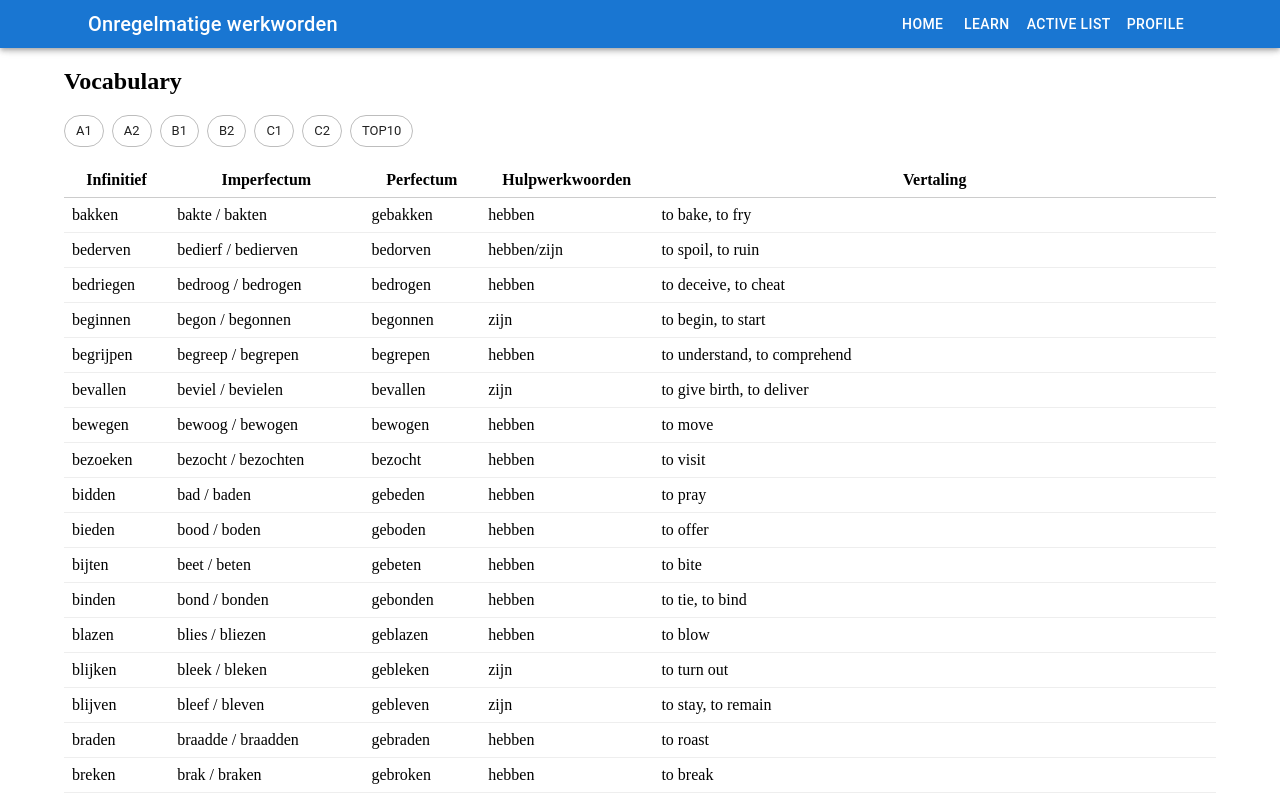
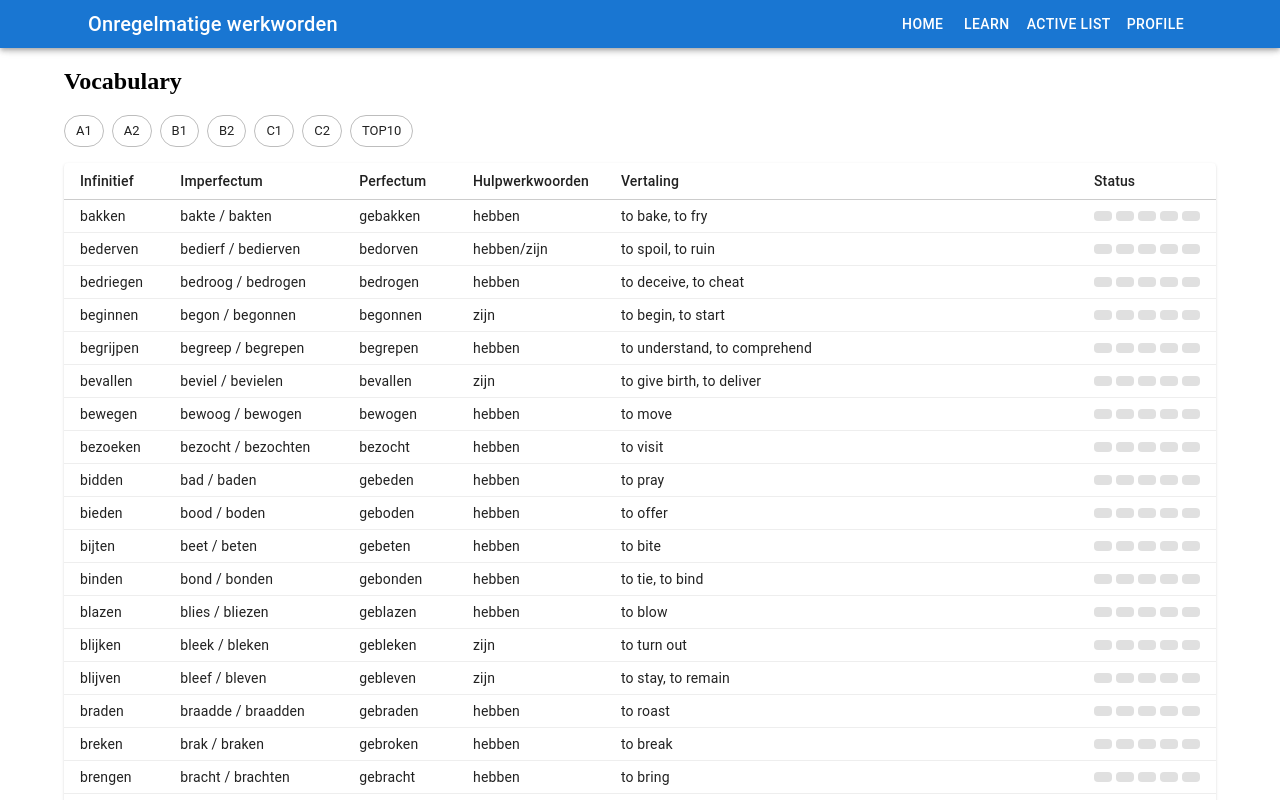
Before and after one commit to mykhailo-petrenko/onregelmatige-werkwoorden, a React (Vite) app in the folder web-ui/: page / in a window 1280 px wide. Built offline with nearby package versions, Linux system fonts and the light colour scheme; the HTML template or start-up script is replaced by a standard one.

Commit message:
Show learning progress for each word as color gradient (progress segmented by 5 buckets).

```diff
--- a/web-ui/src/Lists/statsStorage.ts
+++ b/web-ui/src/Lists/statsStorage.ts
@@ -42,8 +42,8 @@ export function useWordBuckets() {
   );
 
   const getWordBucket = useCallback(
-    (id: string) => {
-      return buckets[id] || DEFAULT_BUCKET;
+    (id: string, default_value: number = DEFAULT_BUCKET) => {
+      return buckets[id] || default_value;
     },
     [buckets]
   );
--- a/web-ui/src/Vocabulary/Vocabulary.tsx
+++ b/web-ui/src/Vocabulary/Vocabulary.tsx
@@ -1,9 +1,8 @@
 import React, { type JSX } from 'react';
-import { useAtom } from 'jotai';
-import { myListsPersistence } from '../Lists/manageLists';
 import { ALL_WORDS, DEFAULT_LISTS } from '../Lists/words';
 import { useReactTable, getCoreRowModel, flexRender } from '@tanstack/react-table';
-import { Box, Chip, Container } from '@mui/material';
+import { Box, Chip, Container, Table as MuiTable, TableHead, TableBody, TableRow, TableCell, TableContainer, Paper } from '@mui/material';
+import { useWordBuckets, MAX_BUCKET } from '../Lists/statsStorage';
 import type { VerbInfo } from '../Lists/types';
 import type { ColumnDef, HeaderGroup, Row, Cell } from '@tanstack/react-table';
 
@@ -35,6 +34,16 @@ const columns: ColumnDef<VerbInfo>[] = [
 	},
 ];
 
+const DEFAULT_COLOR = '#e0e0e0';
+
+const LEARNING_GRADIENT = [
+	'#FF4E11',
+	'#FF8E15',
+	'#FAB733',
+	'#ACB334',
+	'#69B34C',
+];
+
 const LEVELS = DEFAULT_LISTS.map(l => l.label);
 const LEVEL_IDS = DEFAULT_LISTS.reduce((acc, list) => {
 	acc[list.label] = list.items;
@@ -42,8 +51,6 @@ const LEVEL_IDS = DEFAULT_LISTS.reduce((acc, list) => {
 }, {} as Record<string, string[]>);
 
 export function Vocabulary(): JSX.Element {
-	// keep reading lists to trigger updates when user changes their lists (not used directly now)
-	const [/* lists */] = useAtom(myListsPersistence);
 	const [selectedLevels, setSelectedLevels] = React.useState<string[]>([]);
 
 	const filteredData = React.useMemo(() => {
@@ -52,9 +59,49 @@ export function Vocabulary(): JSX.Element {
 		return ALL_WORDS.filter(v => allowed.has(v.id));
 	}, [selectedLevels]);
 
+	const { getWordBucket } = useWordBuckets();
+
+	const progressCol: ColumnDef<VerbInfo> = React.useMemo(() => ({
+		id: 'progress',
+		header: 'Status',
+		accessorFn: (row) => row.id,
+		cell: (ctx) => {
+			const id = ctx.getValue() as string;
+
+			const bucket = getWordBucket(id, 0);
+
+			// color mapping: 1 -> orange, 5 -> green, interpolate roughly
+			const color = bucket && LEARNING_GRADIENT[bucket - 1];
+
+			// render 5 segments; filled segments colored according to bucket, others are light gray
+			const segments = new Array(MAX_BUCKET).fill(0).map((_, i) => {
+				const filled = i < bucket;
+				return (
+					<Box
+						key={i}
+						sx={{
+							width: 18,
+							height: 10,
+							borderRadius: 1,
+							backgroundColor: filled ? color : DEFAULT_COLOR,
+						}}
+					/>
+				);
+			});
+
+			return (
+				<Box sx={{ display: 'flex', alignItems: 'center', gap: 0.5 }}>
+					{segments}
+				</Box>
+			);
+		}
+	}), [getWordBucket]);
+
+	const columnsWithProgress = React.useMemo(() => [...columns, progressCol], [progressCol]);
+
 	const table = useReactTable<VerbInfo>({
 		data: filteredData,
-		columns,
+		columns: columnsWithProgress,
 		getCoreRowModel: getCoreRowModel(),
 	});
 
@@ -79,30 +126,32 @@ export function Vocabulary(): JSX.Element {
 				))}
 			</Box>
 
-			<table style={{ width: '100%', borderCollapse: 'collapse' }}>
-				<thead>
+			<TableContainer component={Paper}>
+				<MuiTable size="small">
+					<TableHead>
 						{table.getHeaderGroups().map((hg: HeaderGroup<VerbInfo>) => (
-						<tr key={hg.id}>
+							<TableRow key={hg.id}>
 								{hg.headers.map(h => (
-								<th key={h.id} style={{ borderBottom: '1px solid #ccc', padding: 8 }}>
+									<TableCell key={h.id} sx={{ borderBottom: '1px solid #ccc' }}>
 										{flexRender(h.column.columnDef.header, h.getContext())}
-								</th>
+									</TableCell>
 								))}
-						</tr>
+							</TableRow>
 						))}
-				</thead>
-				<tbody>
+					</TableHead>
+					<TableBody>
 						{table.getRowModel().rows.map((row: Row<VerbInfo>) => (
-						<tr key={row.id}>
+							<TableRow key={row.id}>
 								{row.getVisibleCells().map((cell: Cell<VerbInfo, unknown>) => (
-								<td key={cell.id} style={{ borderBottom: '1px solid #eee', padding: 8 }}>
+									<TableCell key={cell.id} sx={{ borderBottom: '1px solid #eee' }}>
 										{flexRender(cell.column.columnDef.cell, cell.getContext())}
-								</td>
+									</TableCell>
 								))}
-						</tr>
+							</TableRow>
 						))}
-				</tbody>
-			</table>
+					</TableBody>
+				</MuiTable>
+			</TableContainer>
 		</Container>
 	);
 }
```
Lines whose indentation alone changed are shown as unchanged.
